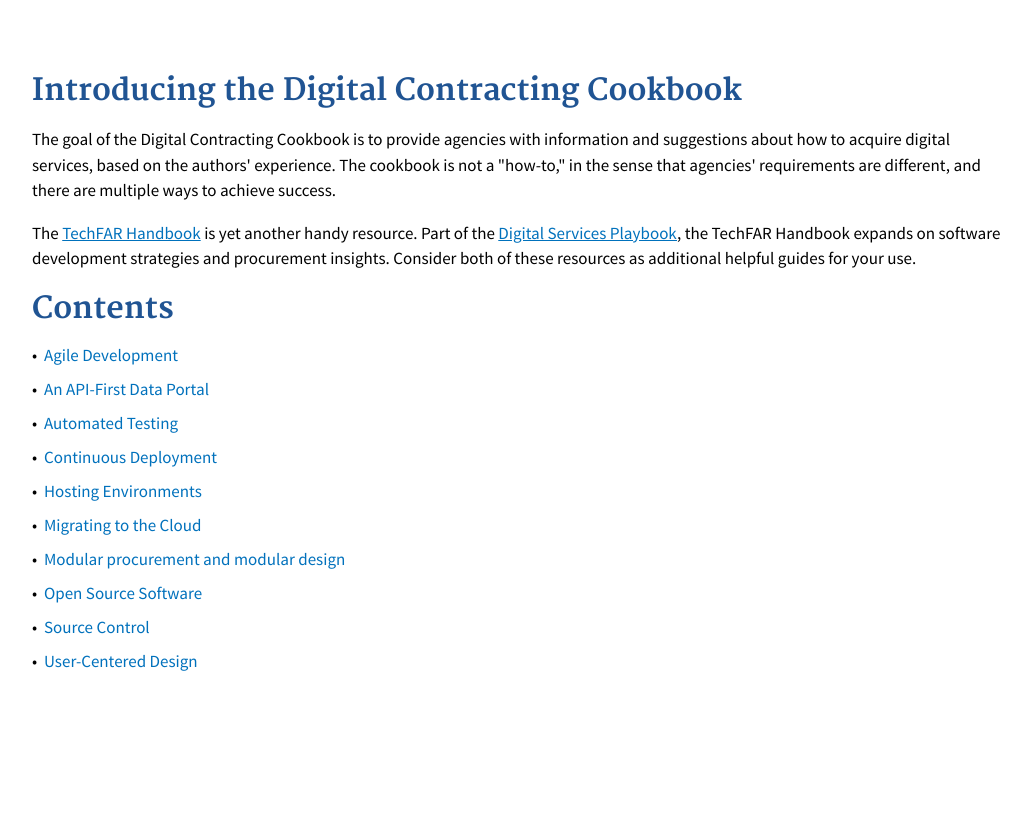
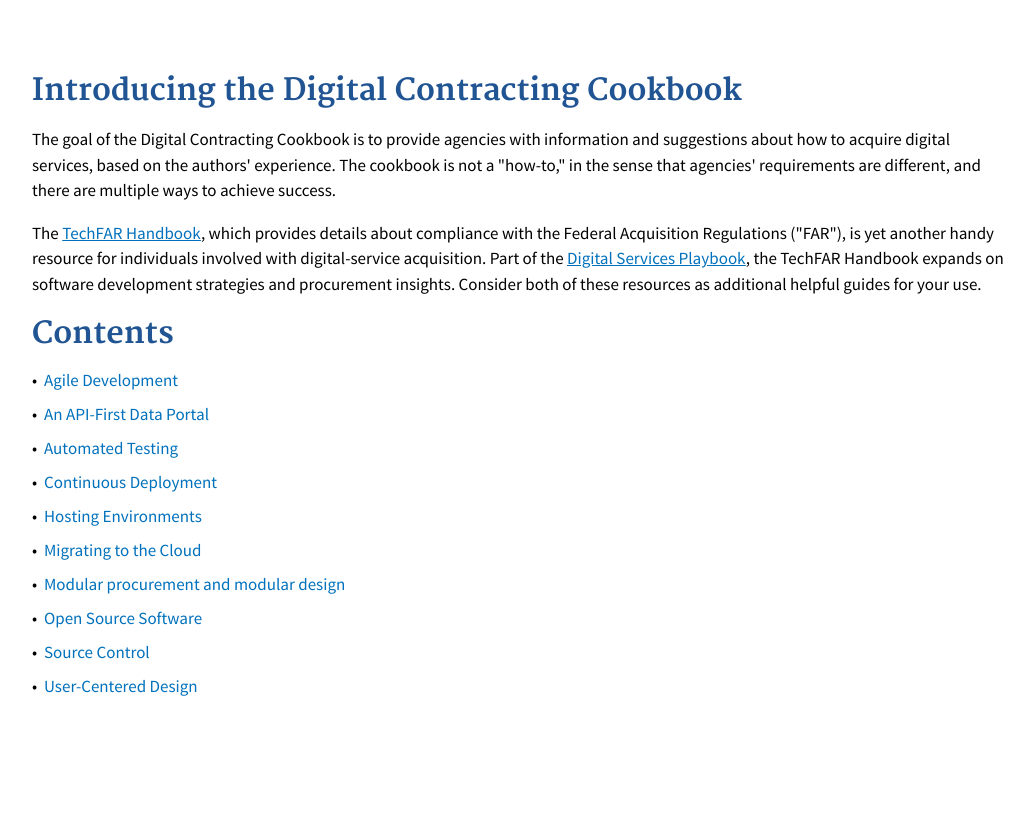
Before and after one commit to 18F/contracting-cookbook, a Jekyll site: the page built from index.md, in a window 1280 px wide. Shown: the part 462-1277 px from the top of the page, without its empty margins (118-1152 px from the left). Built offline with Jekyll 4.4.1, drawn with Linux system fonts in a browser that asks for light colours; before the commit the page ends 1252 px from its top, so only the background shows below that.

```diff
--- a/index.md
+++ b/index.md
@@ -34,7 +34,7 @@ layout: homepage
   <div class="usa-grid">
     <h2>Introducing the Digital Contracting Cookbook</h2>
     <p>The goal of the Digital Contracting Cookbook is to provide agencies with information and suggestions about how to acquire digital services, based on the authors' experience. The cookbook is not a "how-to," in the sense that agencies' requirements are different, and there are multiple ways to achieve success.</p>
-    <p>The <a href="https://playbook.cio.gov/techfar/" target="_blank">TechFAR Handbook</a> is yet another handy resource. Part of the <a href="https://playbook.cio.gov/" target="_blank">Digital Services Playbook</a>, the TechFAR Handbook expands on software development strategies and procurement insights. Consider both of these resources as additional helpful guides for your use.</p>
+    <p>The <a href="https://playbook.cio.gov/techfar/" target="_blank">TechFAR Handbook</a>, which provides details about compliance with the Federal Acquisition Regulations ("FAR"), is yet another handy resource for individuals involved with digital-service acquisition. Part of the <a href="https://playbook.cio.gov/" target="_blank">Digital Services Playbook</a>, the TechFAR Handbook expands on software development strategies and procurement insights. Consider both of these resources as additional helpful guides for your use.</p>
     <h2>Contents</h2>
     <ul>
     {% for recipe in site.data.recipes order:ascending%}
```
